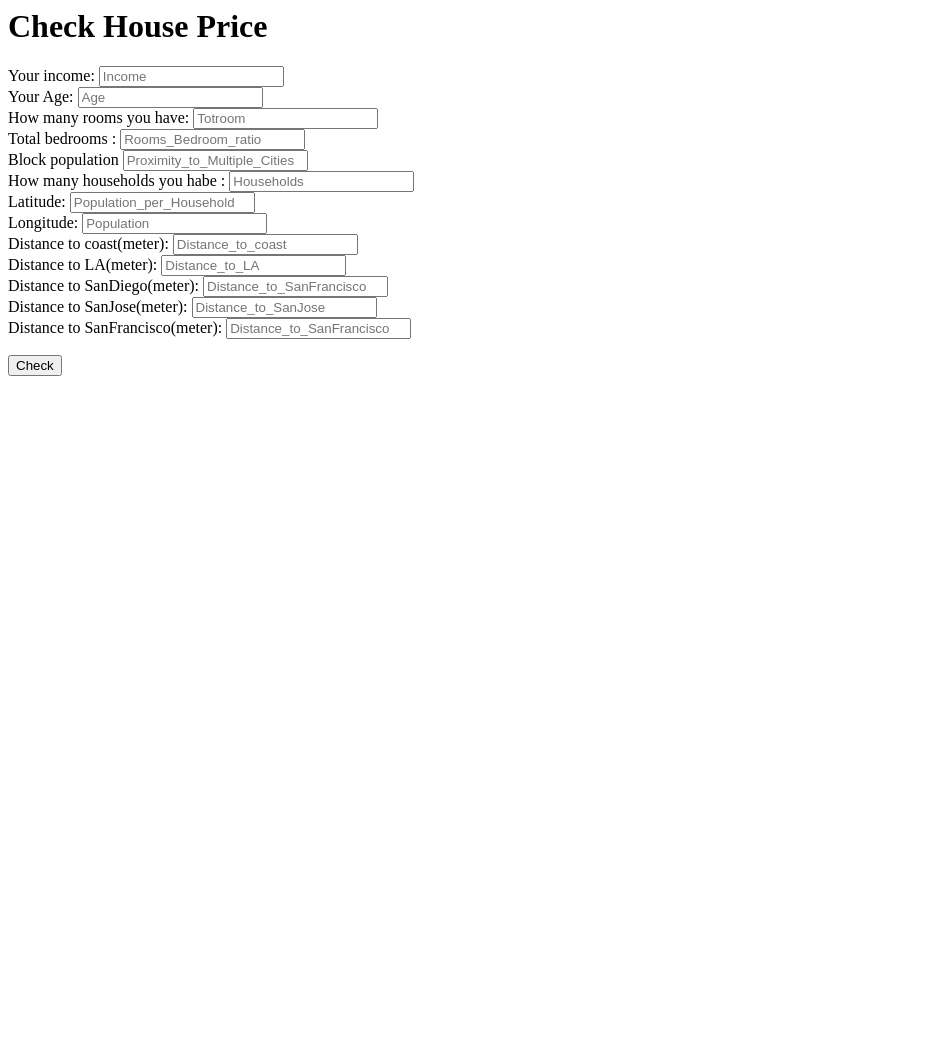
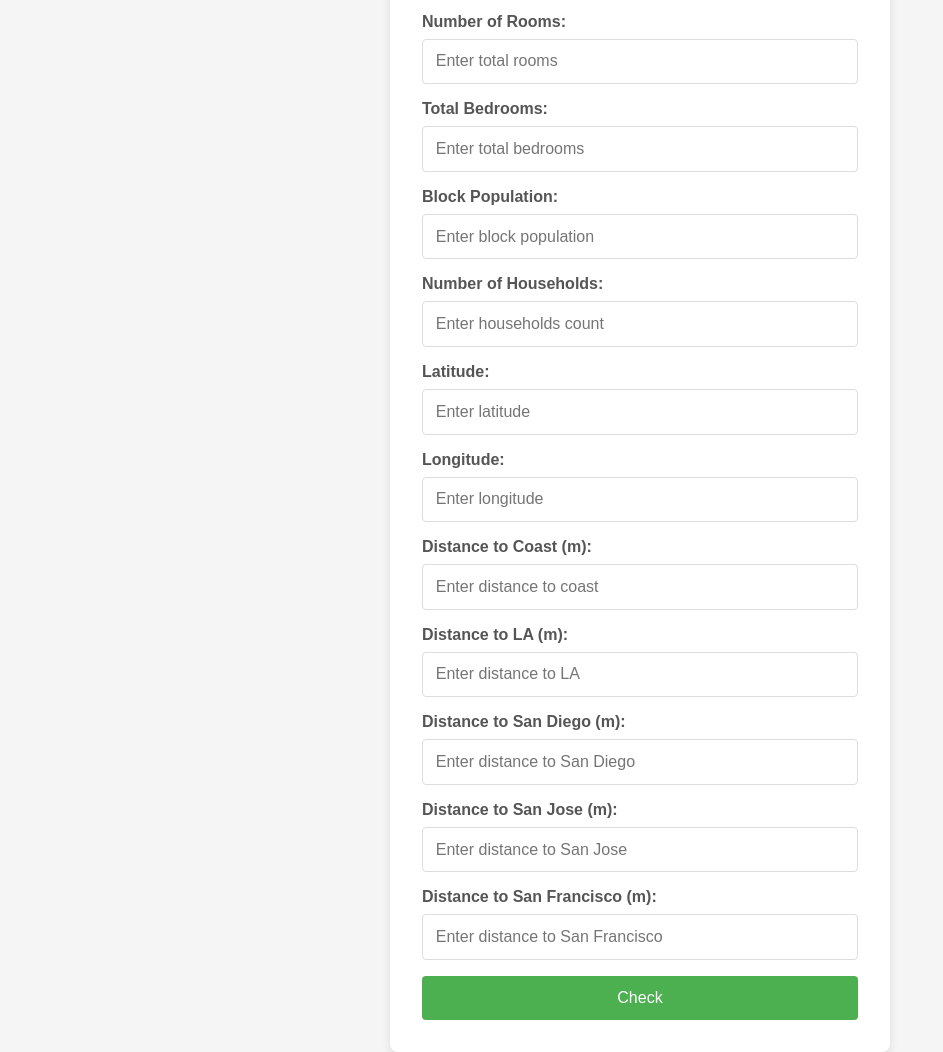
Before and after one commit to patrykslomka/DataEngineering_team4_1, a Flask app: page /housing_predict/ in a window 1280 px wide. Shown: the whole page, without its empty margins (0-943 px from the left). Before the commit the page ends 376 px from the top, so only its background shows below. Run offline with Flask 3, Linux system fonts and the light colour scheme.

Commit message:
Update input_form_page.html

```diff
--- a/UI/templates/input_form_page.html
+++ b/UI/templates/input_form_page.html
@@ -1,54 +1,124 @@
-<html>
+<!DOCTYPE html>
+<html lang="en">
 <head>
+    <meta charset="UTF-8">
+    <meta name="viewport" content="width=device-width, initial-scale=1.0">
     <title>Housing Check Model</title>
+    <style>
+        * {
+            margin: 0;
+            padding: 0;
+            box-sizing: border-box;
+            font-family: Arial, sans-serif;
+        }
+
+        body {
+            display: flex;
+            justify-content: center;
+            align-items: center;
+            height: 100vh;
+            background-color: #f5f5f5;
+        }
+        .form-container {
+            width: 100%;
+            max-width: 500px;
+            padding: 2rem;
+            background-color: #ffffff;
+            border-radius: 8px;
+            box-shadow: 0 4px 8px rgba(0, 0, 0, 0.1);
+        }
+        .form-container h1 {
+            font-size: 1.8rem;
+            color: #333333;
+            text-align: center;
+            margin-bottom: 1.5rem;
+        }
+        label {
+            display: block;
+            margin-bottom: 0.5rem;
+            color: #555555;
+            font-weight: bold;
+        }
+
+        input[type="text"] {
+            width: 100%;
+            padding: 0.8rem;
+            border: 1px solid #dddddd;
+            border-radius: 4px;
+            margin-bottom: 1rem;
+            font-size: 1rem;
+        }
+        input[type="submit"] {
+            width: 100%;
+            padding: 0.8rem;
+            border: none;
+            border-radius: 4px;
+            background-color: #4CAF50;
+            color: white;
+            font-size: 1rem;
+            cursor: pointer;
+            transition: background-color 0.3s;
+        }
+
+        input[type="submit"]:hover {
+            background-color: #45a049;
+        }
+        .footer {
+            text-align: center;
+            color: #999999;
+            font-size: 0.9rem;
+            margin-top: 1.5rem;
+        }
+    </style>
 </head>
 <body>
 
-<form action="/housing_predict/" method="POST">
-    <h1> Check House Price</h1>
-    <label for="Income">Your income:</label>
-    <input type="text" id="Median_Income" name="Median_Income" placeholder="Income"> <br>
+<div class="form-container">
+    <form action="/housing_predict/" method="POST">
+        <h1>Check House Price</h1>
 
-    <label for="Age">Your Age:</label>
-    <input type="text" id="Median_Age" name="Median_Age" placeholder="Age"> <br>
+        <label for="Median_Income">Your Income:</label>
+        <input type="text" id="Median_Income" name="Median_Income" placeholder="Enter your income">
 
-    <label for="Totroom">How many rooms you have:</label>
-    <input type="text" id="Tot_Rooms" name="Tot_Rooms" placeholder="Totroom"> <br>
+        <label for="Median_Age">Your Age:</label>
+        <input type="text" id="Median_Age" name="Median_Age" placeholder="Enter your age">
 
-    <label for="Tot_Bedrooms">Total bedrooms :</label>
-    <input type="text" id="Tot_Bedrooms" name="Tot_Bedrooms" placeholder="Rooms_Bedroom_ratio"> <br>
+        <label for="Tot_Rooms">Number of Rooms:</label>
+        <input type="text" id="Tot_Rooms" name="Tot_Rooms" placeholder="Enter total rooms">
 
-    <label for="Population">Block population</label>
-    <input type="text" id="Population" name="Population" placeholder="Proximity_to_Multiple_Cities"> <br>
+        <label for="Tot_Bedrooms">Total Bedrooms:</label>
+        <input type="text" id="Tot_Bedrooms" name="Tot_Bedrooms" placeholder="Enter total bedrooms">
 
-    <label for="Households"> How many households you habe :</label>
-    <input type="text" id="Households" name="Households" placeholder="Households"> <br>
+        <label for="Population">Block Population:</label>
+        <input type="text" id="Population" name="Population" placeholder="Enter block population">
 
-    <label for="Latitude">Latitude:</label>
-    <input type="text" id="Latitude" name="Latitude" placeholder="Population_per_Household"> <br>
+        <label for="Households">Number of Households:</label>
+        <input type="text" id="Households" name="Households" placeholder="Enter households count">
 
-    <label for="Longitude">Longitude:</label>
-    <input type="text" id="Longitude" name="Longitude" placeholder="Population"> <br>
+        <label for="Latitude">Latitude:</label>
+        <input type="text" id="Latitude" name="Latitude" placeholder="Enter latitude">
 
-    <label for="Distance_to_coast">Distance to coast(meter):</label>
-    <input type="text" id="Distance_to_coast" name="Distance_to_coast" placeholder="Distance_to_coast"> <br>
+        <label for="Longitude">Longitude:</label>
+        <input type="text" id="Longitude" name="Longitude" placeholder="Enter longitude">
 
-    <label for="Distance_to_LA">Distance to LA(meter):</label>
-    <input type="text" id="Distance_to_LA" name="Distance_to_LA" placeholder="Distance_to_LA"> <br>
+        <label for="Distance_to_coast">Distance to Coast (m):</label>
+        <input type="text" id="Distance_to_coast" name="Distance_to_coast" placeholder="Enter distance to coast">
 
-    <label for="Distance_to_SanDiego">Distance to SanDiego(meter):</label>
-    <input type="text" id="Distance_to_SanDiego" name="Distance_to_SanDiego" placeholder="Distance_to_SanFrancisco"> <br>
+        <label for="Distance_to_LA">Distance to LA (m):</label>
+        <input type="text" id="Distance_to_LA" name="Distance_to_LA" placeholder="Enter distance to LA">
 
-    <label for="Distance_to_SanJose">Distance to SanJose(meter):</label>
-    <input type="text" id="Distance_to_SanJose" name="Distance_to_SanJose" placeholder="Distance_to_SanJose"> <br>
+        <label for="Distance_to_SanDiego">Distance to San Diego (m):</label>
+        <input type="text" id="Distance_to_SanDiego" name="Distance_to_SanDiego" placeholder="Enter distance to San Diego">
 
-    <label for="Distance_to_SanFranciscoe">Distance to SanFrancisco(meter):</label>
-    <input type="text" id="Distance_to_SanFrancisco" name="Distance_to_SanFrancisco" placeholder="Distance_to_SanFrancisco"> <br>
+        <label for="Distance_to_SanJose">Distance to San Jose (m):</label>
+        <input type="text" id="Distance_to_SanJose" name="Distance_to_SanJose" placeholder="Enter distance to San Jose">
 
-    <p><input type='submit' value='Check'/></p>
-</form>
+        <label for="Distance_to_SanFrancisco">Distance to San Francisco (m):</label>
+        <input type="text" id="Distance_to_SanFrancisco" name="Distance_to_SanFrancisco" placeholder="Enter distance to San Francisco">
+
+        <input type="submit" value="Check">
+    </form>
+</div>
 
 </body>
 </html>
-
-<!-- check https://flask.palletsprojects.com/en/2.3.x/tutorial/templates/ for information if needed -->
```
